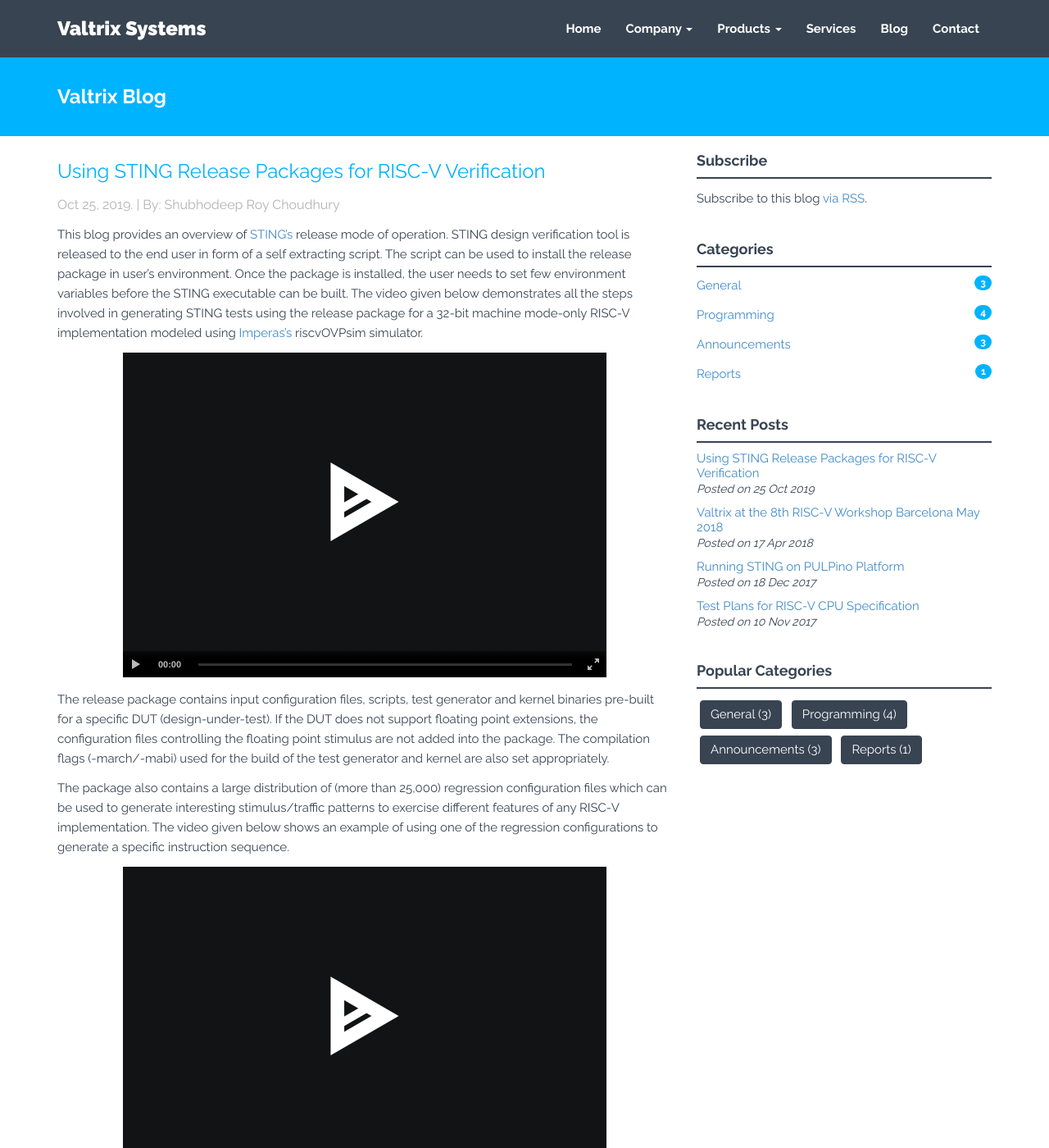
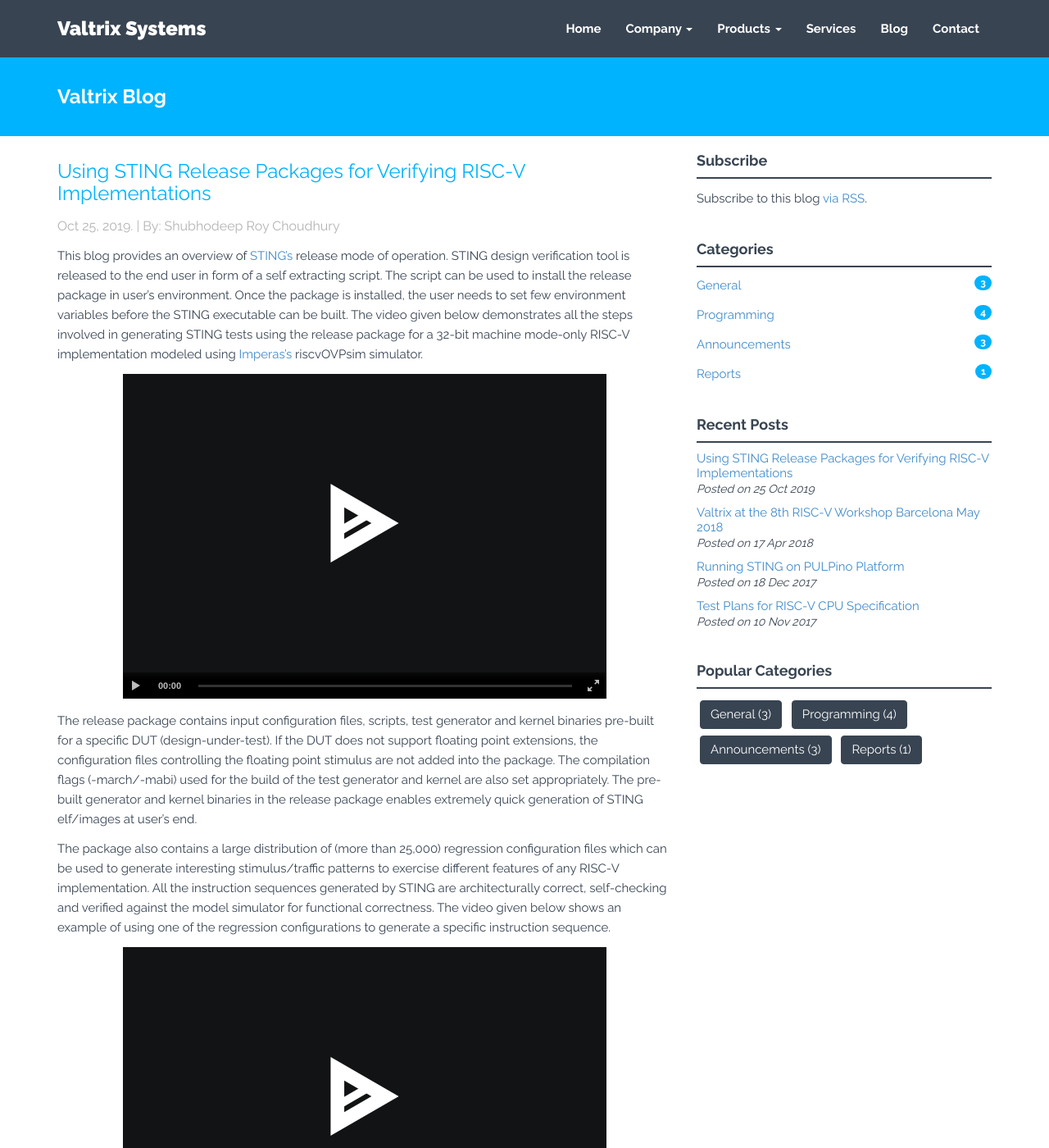
Before and after one commit to valtrix/valtrix.github.io, a Jekyll site: the page built from general/_posts/2019-10-25-using-sting-release-package.markdown, in a window 1280 px wide and 1400 px high. Shown: the whole window at 82% size. Built offline with Jekyll 4.4.1, drawn with Linux system fonts in a browser that asks for light colours; nearby versions of some CDN libraries; comment, search, counter and statistics services are not loaded; some of the changed text lies outside the part shown.

Commit message:
Minor blog edits

```diff
--- a/general/_posts/2019-10-25-using-sting-release-package.markdown
+++ b/general/_posts/2019-10-25-using-sting-release-package.markdown
@@ -1,7 +1,7 @@
 ---
 layout: post
 title:  "Valtrix Blog"
-blogtitle: "Using STING Release Packages for RISC-V Verification"
+blogtitle: "Using STING Release Packages for Verifying RISC-V Implementations"
 date:   2019-10-25 12:00:00
 author: Shubhodeep Roy Choudhury
 ---
@@ -10,9 +10,9 @@
 
 <asciinema-player src="/assets/asciinema/running-sting-on-riscvovpsim.cast" speed="2"></asciinema-player>
 
-The release package contains input configuration files, scripts, test generator and kernel binaries pre-built for a specific DUT (design-under-test). If the DUT does not support floating point extensions, the configuration files controlling the floating point stimulus are not added into the package. The compilation flags (-march/-mabi) used for the build of the test generator and kernel are also set appropriately.
+The release package contains input configuration files, scripts, test generator and kernel binaries pre-built for a specific DUT (design-under-test). If the DUT does not support floating point extensions, the configuration files controlling the floating point stimulus are not added into the package. The compilation flags (-march/-mabi) used for the build of the test generator and kernel are also set appropriately. The pre-built generator and kernel binaries in the release package enables extremely quick generation of STING elf/images at user's end.
 
-The package also contains a large distribution of (more than 25,000) regression configuration files which can be used to generate interesting stimulus/traffic patterns to exercise different features of any RISC-V implementation. The video given below shows an example of using one of the regression configurations to generate a specific instruction sequence.
+The package also contains a large distribution of (more than 25,000) regression configuration files which can be used to generate interesting stimulus/traffic patterns to exercise different features of any RISC-V implementation. All the instruction sequences generated by STING are architecturally correct, self-checking and verified against the model simulator for functional correctness. The video given below shows an example of using one of the regression configurations to generate a specific instruction sequence.
 
 <asciinema-player src="/assets/asciinema/building-sting-regress-confs.cast" speed="2"></asciinema-player>
 
@@ -24,7 +24,7 @@
 
 The STING release package also makes the snippet test development framework available to the users. This could serve as a foundation for all the RISC-V stimulus development activities for the users. A more detailed blog on this will be published in near future.
 
-In case the reader is interested in finding out more how STING can be pivotal in solving the challenges of RISC-V verification, feel free to get in touch.
+To summarize, STING release packages have been designed to provide a lightweight and effective mechanism to achieve user's verification goals quickly. Write to [contact@valtrix.in][mailto:contact@valtrix.in] to find out how STING can fit in your environment and be pivotal in solving the unique challenges in verification of your RISC-V implementations.
 
 [sting_link]: https://valtrix.in/sting/
 [imperas_link]: http://www.imperas.com/
--- a/programming/_posts/2017-12-18-running-sting-on-pulpino.markdown
+++ b/programming/_posts/2017-12-18-running-sting-on-pulpino.markdown
@@ -46,7 +46,7 @@
 
 We have plans to run STING extensively on PULPino and make sure that the design is compliant with the RISC-V specification. The test stimulus will be a random mix of instructions supported by the PULPino core, the bias for which can be controlled using configuration files. In addition to the random test content, a large number of focused and corner-case scenarios are also covered using snippets of directed code. The timer, UART and event unit devices are also programmed for concurrency and to allow generation of interrupts at regular intervals during the test execution. The results from test execution on PULPino simulations are compared with the results obtained from running the same test on SPIKE (the RISC-V CPU model) to ensure functionally correct behavior.
 
-If this interests you, write to us to know how STING can help meet your RISC-V verification goals quickly and efficiently.
+If this interests you, write to [contact@valtrix.in][mailto:contact@valtrix.in] to know how STING can help meet your RISC-V verification goals quickly and efficiently.
 <br/>
 
 <br/>
```
